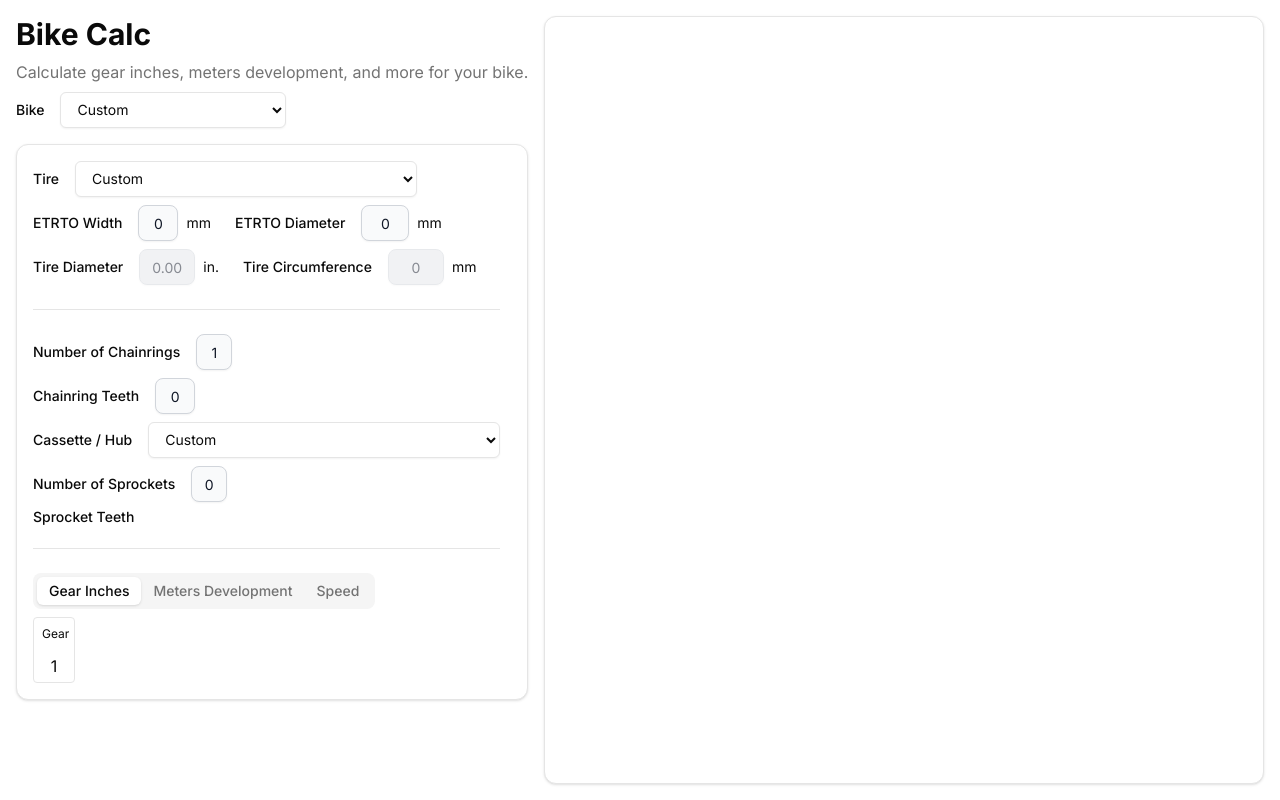
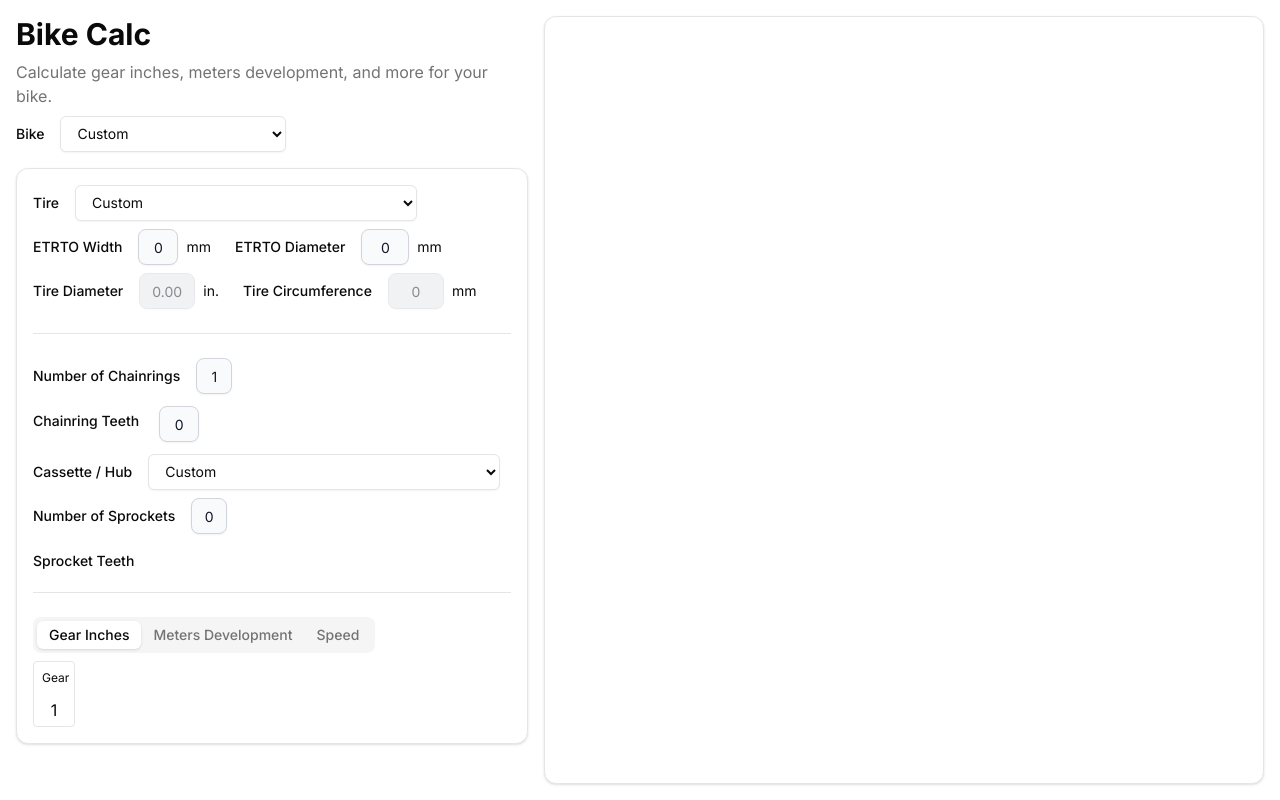
Before and after one commit to mngyuan/bikecalc, a Next.js app: page / in a window 1280 px wide. Built offline with nearby package versions, Linux system fonts and the light colour scheme.

Commit message:
match mocks, flex-wrap overflowing sprockets

```diff
--- a/app/page.tsx
+++ b/app/page.tsx
@@ -200,7 +200,7 @@ const CalculationsRow = ({
       return (
         <div
           key={i}
-          className={`w-10 h-8 text-center p-1`}
+          className={`w-10 h-8 text-center p-1 min-w-0`}
           style={{backgroundColor: calculationColoration(gI)}}
         >
           {formatNumber(gI)}
@@ -297,7 +297,7 @@ const BikeCalculator = ({
   ]);
 
   const CompleteCalculationsTable = (
-    <div className="border border-grey-300 rounded">
+    <div className="border border-grey-300 rounded max-w-full">
       <div className="flex flex-row">
         <div className="w-10 text-center p-2 text-xs">Gear</div>
         {[...Array(sprocketCount)].fill(0).map((v, i) => (
@@ -345,7 +345,7 @@ const BikeCalculator = ({
                     formatNumber:
                       calculationToDisplay === 'gearInches'
                         ? (n) => Math.round(n)
-                        : (n) => n.toFixed(2),
+                        : (n) => n.toFixed(1),
                   }}
                 />
               </div>
@@ -456,14 +456,14 @@ const BikeCalculator = ({
               className="w-9 text-center [appearance:textfield] [&::-webkit-outer-spin-button]:appearance-none [&::-webkit-inner-spin-button]:appearance-none bg-gray-50 border border-gray-300 text-gray-900 text-sm rounded-lg focus:ring-blue-500 focus:border-blue-500 p-2 dark:bg-gray-700 dark:border-gray-600 dark:placeholder-gray-400 dark:text-white dark:focus:ring-blue-500 dark:focus:border-blue-500"
             />
           </div>
-          <div className="flex flex-row items-center">
-            <Label className="mr-4">Chainring Teeth</Label>
-            <div className="flex flex-row items-center space-x-1">
+          <div className="flex flex-row items-start">
+            <Label className="mr-4 mt-3 shrink-0">Chainring Teeth</Label>
+            <div className="flex flex-row flex-wrap">
               {Array(chainringCount)
                 .fill(0)
                 .map((v, i) => (
+                  <div className="p-1" key={i}>
                     <Input
-                    key={i}
                       type="number"
                       onChange={(e) =>
                         setChainringTeeth(
@@ -473,6 +473,7 @@ const BikeCalculator = ({
                       value={chainringTeeth[i]}
                       className="w-10 text-center [appearance:textfield] [&::-webkit-outer-spin-button]:appearance-none [&::-webkit-inner-spin-button]:appearance-none bg-gray-50 border border-gray-300 text-gray-900 text-sm rounded-lg focus:ring-blue-500 focus:border-blue-500 p-2 dark:bg-gray-700 dark:border-gray-600 dark:placeholder-gray-400 dark:text-white dark:focus:ring-blue-500 dark:focus:border-blue-500"
                     />
+                  </div>
                 ))}
             </div>
           </div>
@@ -544,14 +545,14 @@ const BikeCalculator = ({
               </div>
             </div>
           )}
-          <div className="flex flex-row items-center">
-            <Label className="mr-4">Sprocket Teeth</Label>
-            <div className="flex flex-row items-center space-x-1">
+          <div className="flex flex-row items-start">
+            <Label className="mr-4 mt-3 shrink-0">Sprocket Teeth</Label>
+            <div className="flex flex-row flex-wrap">
               {Array(sprocketCount)
                 .fill(0)
                 .map((v, i) => (
+                  <div className="p-1" key={i}>
                     <Input
-                    key={i}
                       type="number"
                       onChange={(e) => {
                         setSprocketTeeth(
@@ -564,6 +565,7 @@ const BikeCalculator = ({
                       value={sprocketTeeth[i]}
                       className="w-10 text-center [appearance:textfield] [&::-webkit-outer-spin-button]:appearance-none [&::-webkit-inner-spin-button]:appearance-none bg-gray-50 border border-gray-300 text-gray-900 text-sm rounded-lg focus:ring-blue-500 focus:border-blue-500 p-2 dark:bg-gray-700 dark:border-gray-600 dark:placeholder-gray-400 dark:text-white dark:focus:ring-blue-500 dark:focus:border-blue-500"
                     />
+                  </div>
                 ))}
             </div>
           </div>
@@ -601,7 +603,7 @@ export default function Home() {
 
   return (
     <div className="p-4 flex flex-row space-x-4 h-full w-full">
-      <div className="flex flex-col items-start">
+      <div className="flex flex-col items-start w-[32rem]">
         <h1 className="text-3xl font-bold mb-2">Bike Calc</h1>
         <p className="text-muted-foreground mb-2">
           Calculate gear inches, meters development, and more for your bike.
@@ -631,7 +633,7 @@ export default function Home() {
           </div>
         </div>
         <Card className="mt-4 flex w-full">
-          <CardContent className="flex p-4">
+          <CardContent className="flex p-4 w-full">
             {/* key prop supplied to force reset state when bike prop changes. see
       https://react.dev/learn/you-might-not-need-an-effect#resetting-all-state-when-a-prop-changes */}
             <BikeCalculator
@@ -643,7 +645,7 @@ export default function Home() {
                   // setBikeID('custom');
                 }
               }}
-              className="relative"
+              className="w-full"
             />
           </CardContent>
         </Card>
```
Lines whose indentation alone changed are shown as unchanged.
